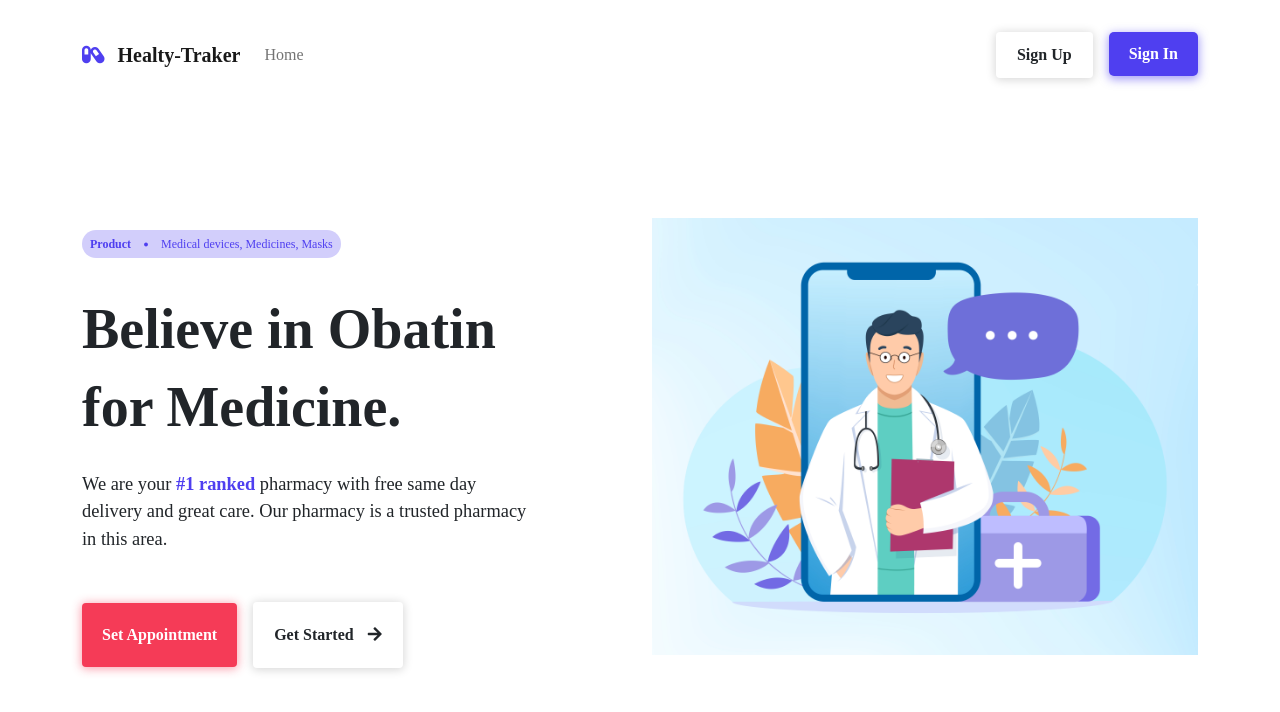
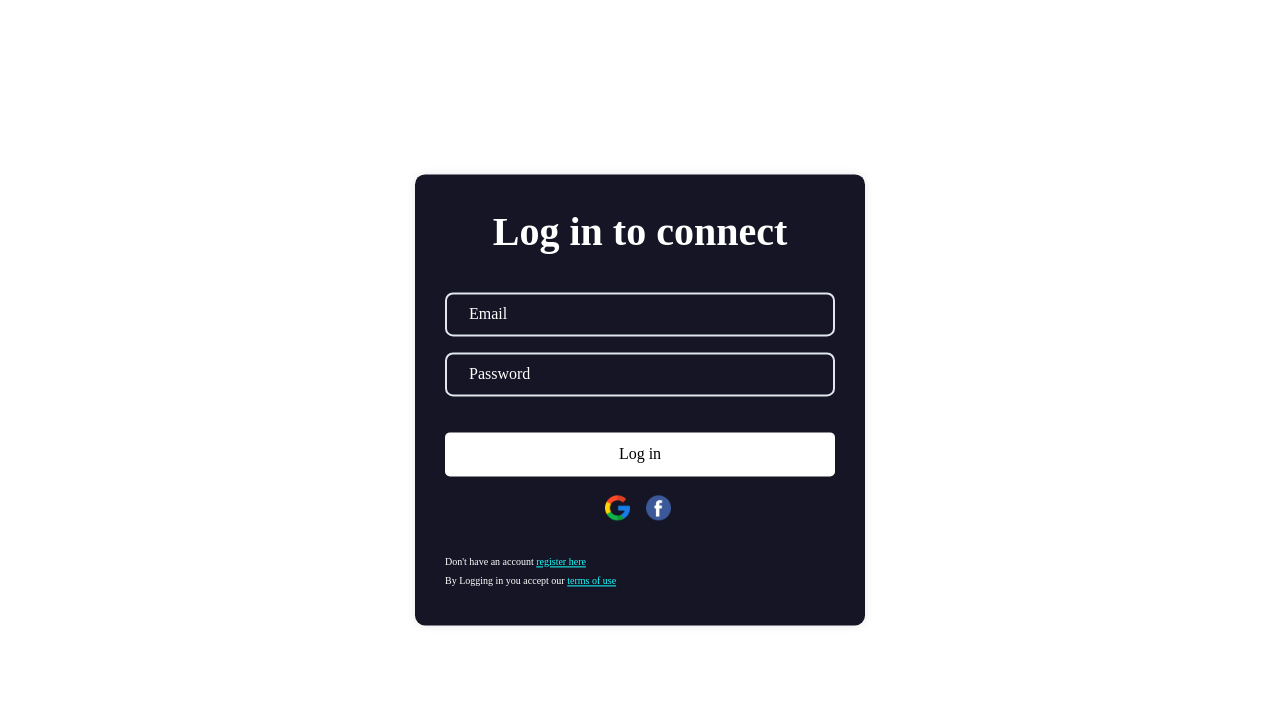
Before and after one commit to ProyectoU8-Silabuz-BackEnd/health-tracker-frontend, a React (Vite) app: page / in a window 1280 px wide. Shown: the top 712 px of the page. Built offline with nearby package versions, Linux system fonts and the light colour scheme.

Commit message:
login update

```diff
--- a/src/App.tsx
+++ b/src/App.tsx
@@ -2,12 +2,18 @@ import NavbarSito from "./components/navegate/navbar";
 import Home from "./components/pages/home";
 import Login from "./components/pages/login";
 import Sign from "./components/pages/sign";
-import { Route, Routes , Router } from "react-router-dom";
+import {BrowserRouter, Route, Routes , Router } from "react-router-dom";
 import './App.css';
-import { BrowserRouter } from 'react-router-dom';
-import React from 'react';
+// import { BrowserRouter } from 'react-router-dom';
+import React, { useState } from 'react';
 
 export default function App(){
+  const [token, setToken] = useState();
+
+  if(!token) {
+    return <Login setToken={setToken} />
+  }
+
   return(
     <div className="App">
       <BrowserRouter>
--- a/src/components/pages/login.tsx
+++ b/src/components/pages/login.tsx
@@ -1,18 +1,23 @@
-const Login = () => {
+import React, { useState } from 'react';
+import PropTypes from 'prop-types';
+
+export default function Login ({ setToken }) {
+    const [username, setUserName] = useState();
+    const [password, setPassword] = useState();
 	return (
 		<div className="logform">
 		<form>
 		<div className="wrapper">
 	        <h1 id="headline">Log in to connect</h1>
 		        <div className="input-data">
-		            <input className="form__input" type="text" id="email" autoComplete="off" placeholder=" " required/>
+		            <input className="form__input" type="text" id="email" autoComplete="off" placeholder=" " onChange={e => setUserName(e.target.value)} required/>
 		            <label className="form__label" >Email</label>
 		        </div>
 		        <div className="input-data">
-		            <input className="form__input" type="text" id="password" autoComplete="off" placeholder=" " required/>
+		            <input className="form__input" type="password" id="password" autoComplete="off" placeholder=" " onChange={e => setPassword(e.target.value)} required/>
 		            <label className="form__label" >Password</label>
 		        </div>
-		        <button className="logbut">Log in</button>
+		        <button className="logbut" type="submit">Log in</button>
 		        <div className="otheroption">
 		            <img src="img/google.png" width="70" alt="" id="google"/>
 		            <img src="img/facebook.png" width="70" alt="" id="facebook"/>
@@ -29,4 +34,6 @@ const Login = () => {
 	)
 }
 
-export default Login;
+Login.propTypes = {
+    setToken: PropTypes.func.isRequired
+}
```
